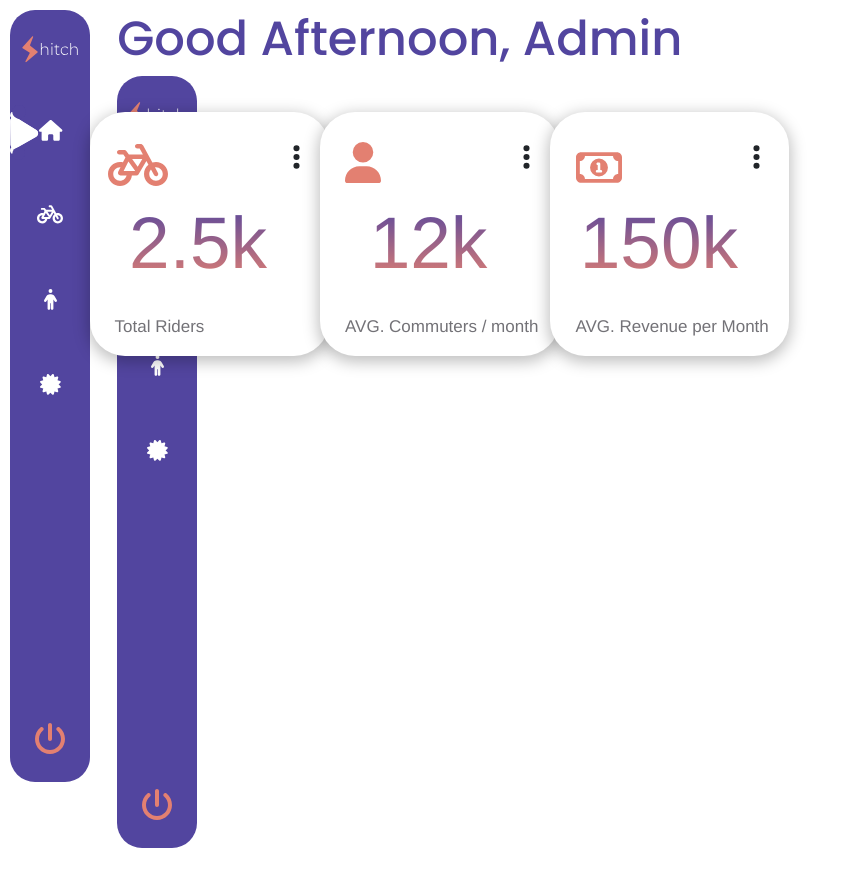
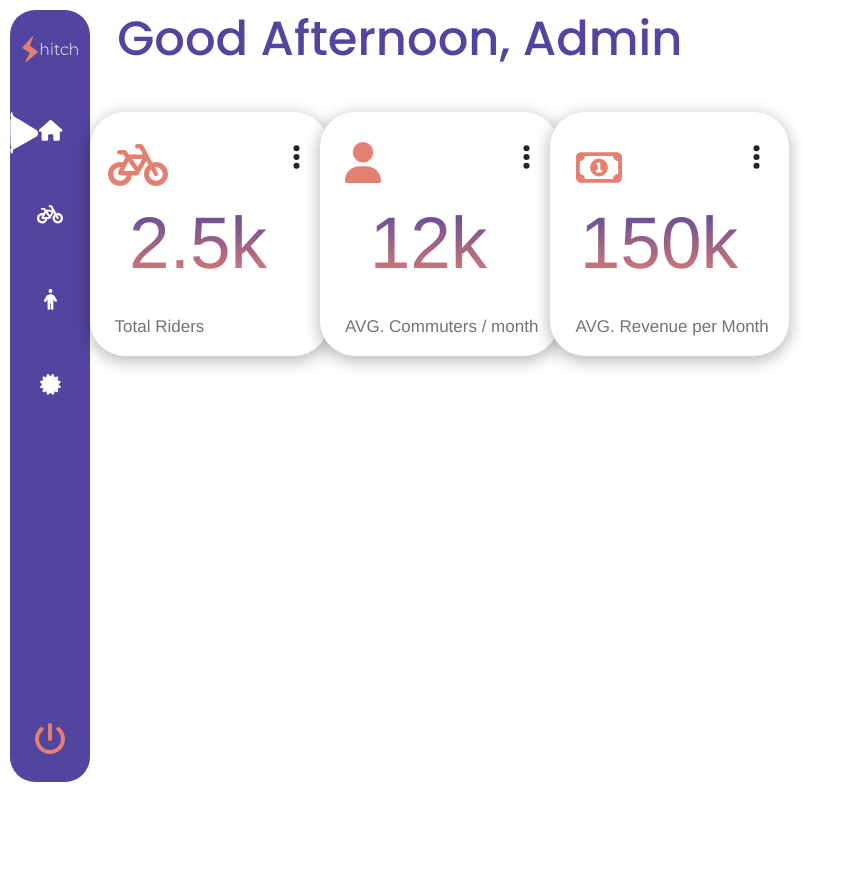
Before and after one commit to wingled22/pagyeonjaFrontEnd, a React (Vite) app: page / in a window 1280 px wide. Shown: the top 886 px of the page, without its empty margins (0-850 px from the left). Built offline with nearby package versions, Linux system fonts and the light colour scheme.

Commit message:
Partial-cards

```diff
--- a/src/App.jsx
+++ b/src/App.jsx
@@ -2,7 +2,6 @@ import { useState } from "react";
 import HomePage from "./routes/HomePage";
 import { Row, Col } from "reactstrap";
 import NavigationBar from "./components/NavigationBar";
-import CardTotalRider from "./CardTotalRider";
 
 function App() {
   return (
--- a/src/routes/HomePage.jsx
+++ b/src/routes/HomePage.jsx
@@ -8,7 +8,7 @@ const HomePage = () => {
   return (
     <>
       <h1 className="greatings">Good Afternoon, Admin</h1>
-      <NavigationBar />
+      {/* <NavigationBar /> */}
       <CardTotalRider/>
       <AVGCommuters/>
       <AVGrevenue/>
```
